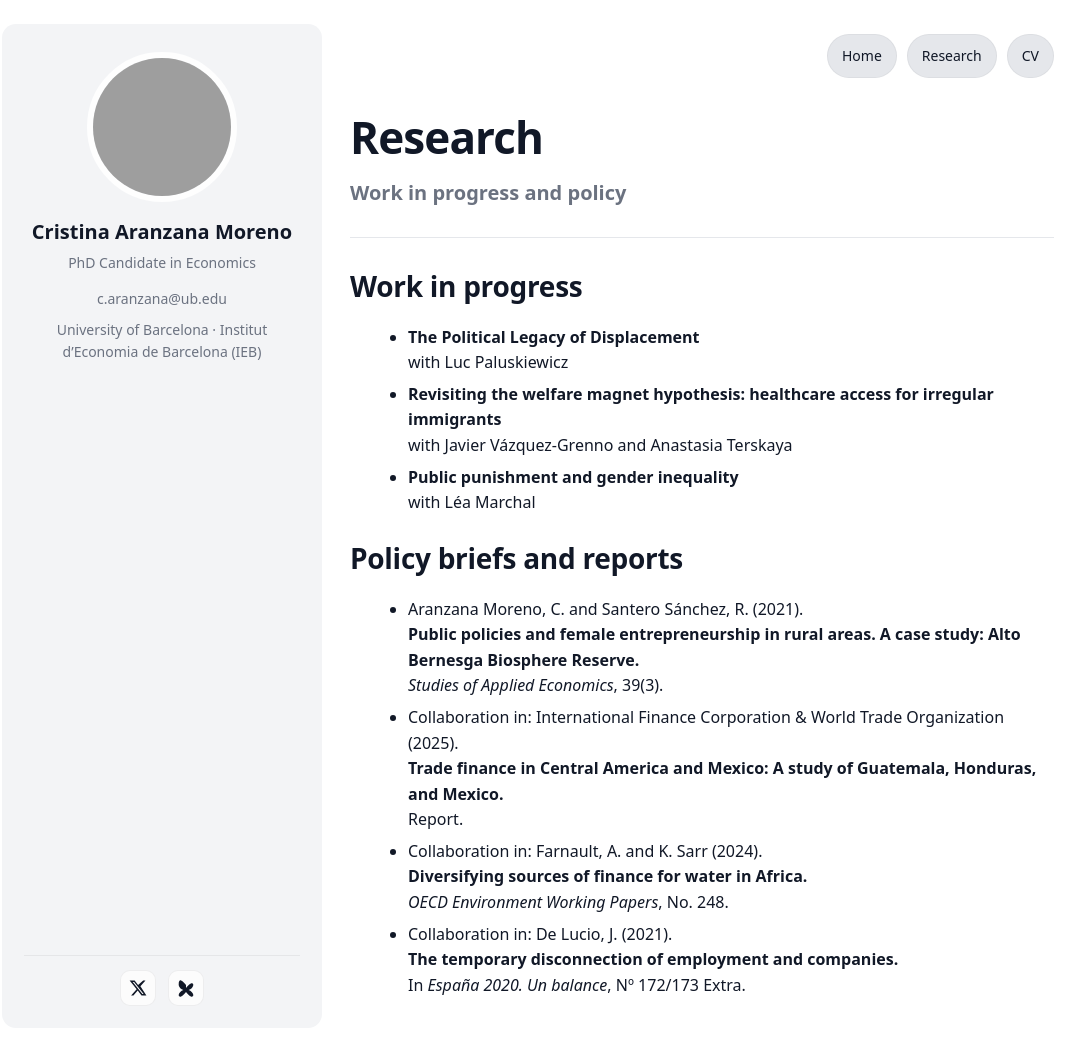
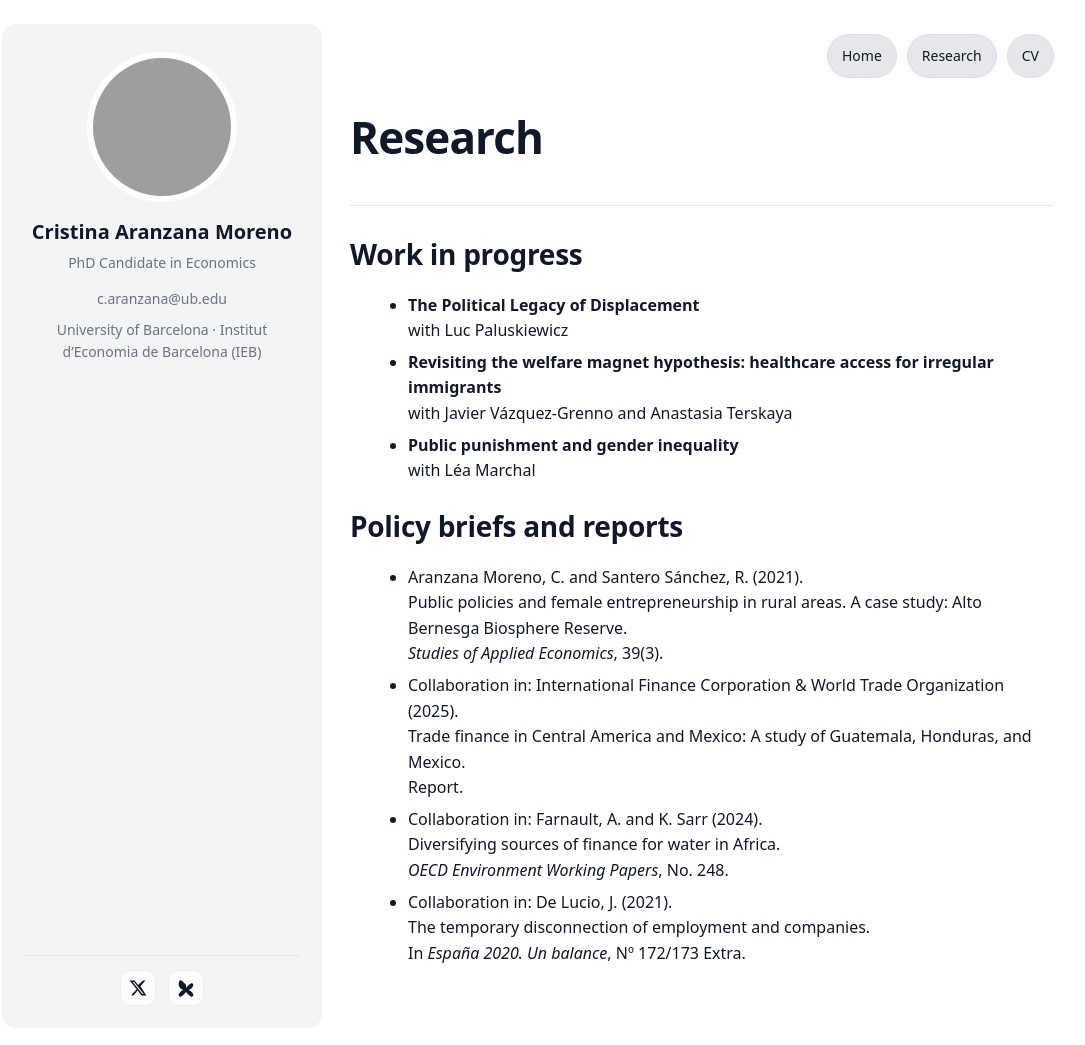
Before and after one commit to cristinaaranzana/cristinaaranzana.github.io, a Jekyll site: the page built from research.md, in a window 1280 px wide and 1052 px high. Shown: the top 1045 px of the window, without its empty margins (112-1197 px from the left). Built offline with Jekyll 4.4.1, drawn with Linux system fonts in a browser that asks for light colours; grey boxes are pictures that could not be loaded.

Commit message:
Update research.md

```diff
--- a/research.md
+++ b/research.md
@@ -1,7 +1,7 @@
 ---
 layout: default
 title: Research
-subtitle: "Work in progress and policy"
+subtitle: ""
 ---
 
 <h2>Work in progress</h2>
@@ -28,25 +28,25 @@ subtitle: "Work in progress and policy"
 <ul>
   <li>
     Aranzana Moreno, C. and Santero Sánchez, R. (2021).<br/>
-    <strong>Public policies and female entrepreneurship in rural areas. A case study: Alto Bernesga Biosphere Reserve.</strong><br/>
+    Public policies and female entrepreneurship in rural areas. A case study: Alto Bernesga Biosphere Reserve.<br/>
     <em>Studies of Applied Economics</em>, 39(3).
   </li>
 
   <li>
     Collaboration in: International Finance Corporation &amp; World Trade Organization (2025).<br/>
-    <strong>Trade finance in Central America and Mexico: A study of Guatemala, Honduras, and Mexico.</strong><br/>
+    Trade finance in Central America and Mexico: A study of Guatemala, Honduras, and Mexico.<br/>
     Report.
   </li>
 
   <li>
     Collaboration in: Farnault, A. and K. Sarr (2024).<br/>
-    <strong>Diversifying sources of finance for water in Africa.</strong><br/>
+    Diversifying sources of finance for water in Africa.<br/>
     <em>OECD Environment Working Papers</em>, No. 248.
   </li>
 
   <li>
     Collaboration in: De Lucio, J. (2021).<br/>
-    <strong>The temporary disconnection of employment and companies.</strong><br/>
+    The temporary disconnection of employment and companies.<br/>
     In <em>España 2020. Un balance</em>, Nº 172/173 Extra.
   </li>
 </ul>
```
